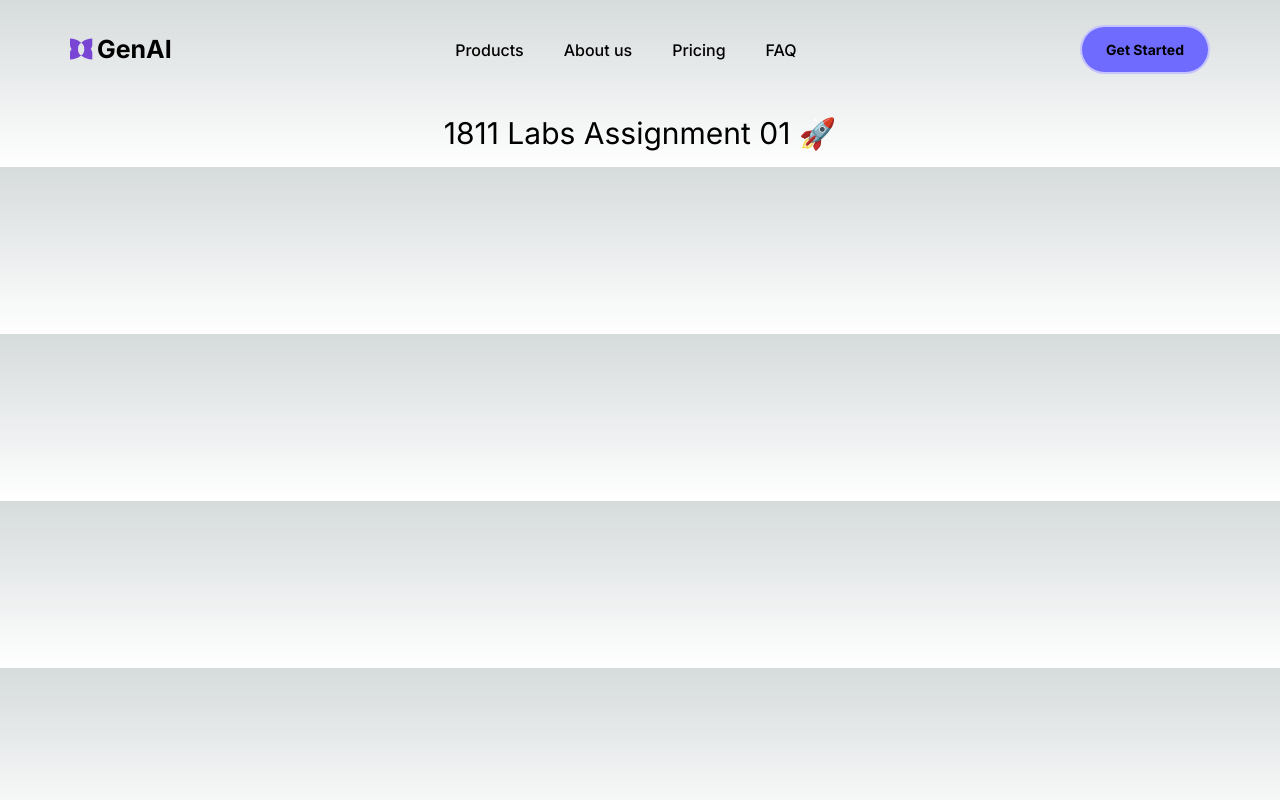
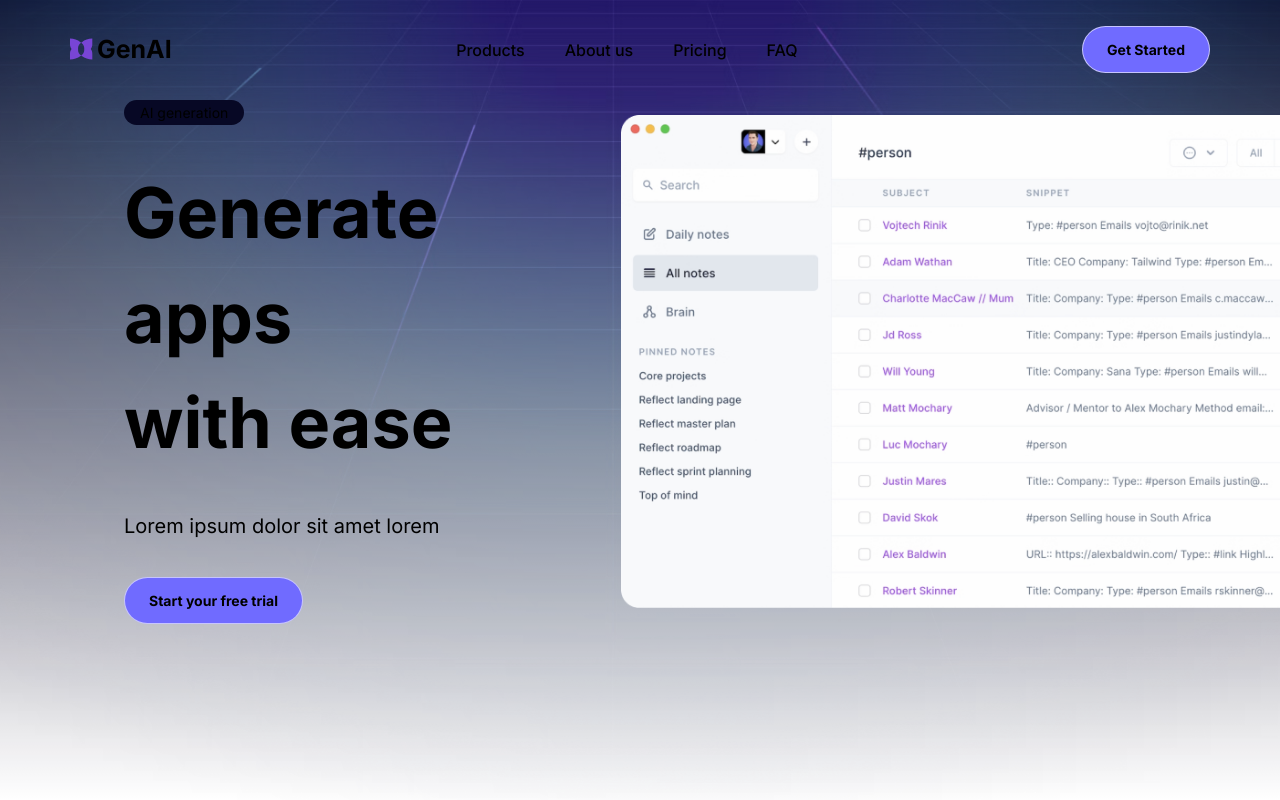
Before and after one commit to manjhss/1811-labs-assignment-01, a Next.js app: page / in a window 1280 px wide. Shown: the top 800 px of the page. Built offline with nearby package versions, Linux system fonts and the light colour scheme.

Commit message:
Created hero section

```diff
--- a/src/app/layout.js
+++ b/src/app/layout.js
@@ -12,7 +12,15 @@ export const metadata = {
 export default function RootLayout({ children }) {
 	return (
 		<html lang="en">
-			<body className={`${inter.className}`}>
+			<body className={`${inter.className} bg-[#090725] h-screen overflow-hidden`}>
+				<div className="absolute top-0 -z-10 h-[1090px]">
+					<img
+						src="/hero-bg.png"
+						alt="hero-bg"
+						className="w-screen h-full"
+					/>
+				</div>
+
 				<Header />
 				{children}
 			</body>
--- a/src/app/page.js
+++ b/src/app/page.js
@@ -1,9 +1,36 @@
+import Button from "@/components/Button";
+
 export default function Home() {
 	return (
 		<main className="">
-			<h1 className="text-center text-3xl my-4">
-				1811 Labs Assignment 01 🚀
-			</h1>
+			<section className="flex justify-between items-center">
+				<div className="space-y-[36px] pl-[124px]">
+					<div className="space-y-[36px]">
+						<span className="px-[16px] py-[4px] text-[14px] bg-[#070825] rounded-full">
+							AI generation
+						</span>
+
+						<h1 className="text-[70px] font-bold">
+							Generate apps <br /> with ease
+						</h1>
+
+						<p className="text-[20px]">
+							Lorem ipsum dolor sit amet lorem
+						</p>
+					</div>
+
+					<Button>Start your free trial</Button>
+				</div>
+
+				<div>
+					<dir>
+						<img
+							src="/hero-primary-image.png"
+							alt="hero-primary-image"
+						/>
+					</dir>
+				</div>
+			</section>
 		</main>
 	);
 }
--- a/src/components/Button.jsx
+++ b/src/components/Button.jsx
@@ -2,7 +2,7 @@ import React from "react";
 
 function Button({ children }) {
 	return (
-		<button className="px-[24px] py-[12px] text-[14px] font-bold bg-[#706BFF] border-2 border-white/60 rounded-full">
+		<button className="px-[24px] py-[12px] text-[14px] font-bold bg-[#706BFF] border border-white/60 rounded-full">
 			{children}
 		</button>
 	);
--- a/src/components/Header/Header.jsx
+++ b/src/components/Header/Header.jsx
@@ -26,7 +26,7 @@ const Header = () => {
 		<header className="h-[99.05px]">
 			<nav className="h-full px-[70px] flex justify-between items-center">
 				<div className="text-[24.94px] font-bold flex gap-1">
-					<img src="/logo.svg" alt="" />
+					<img src="/logo.svg" alt="logo" />
 					<div>GenAI</div>
 				</div>
 
```
Also changed, not shown: public/hero-bg.png (added), public/hero-primary-image.png (added).
